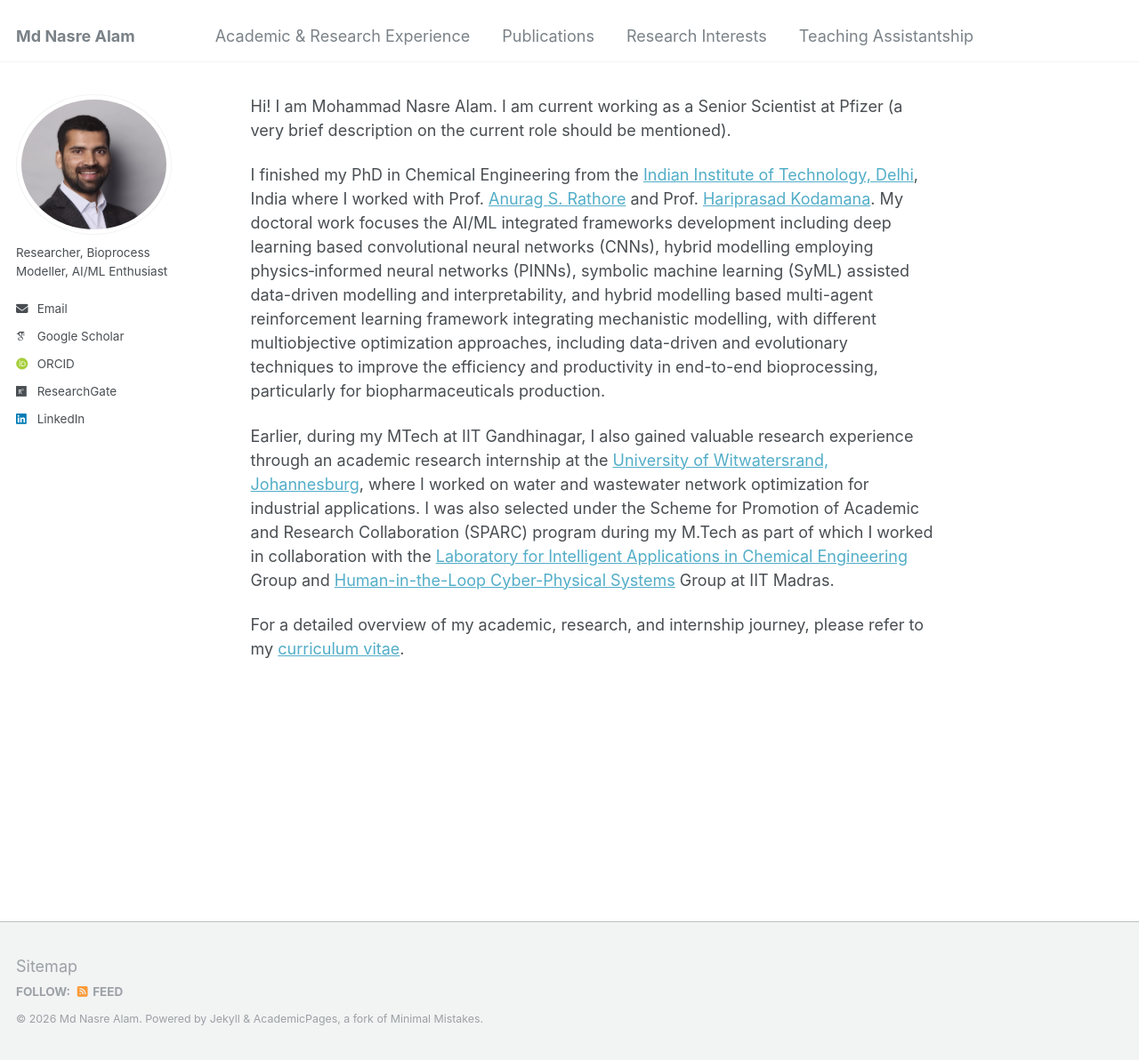
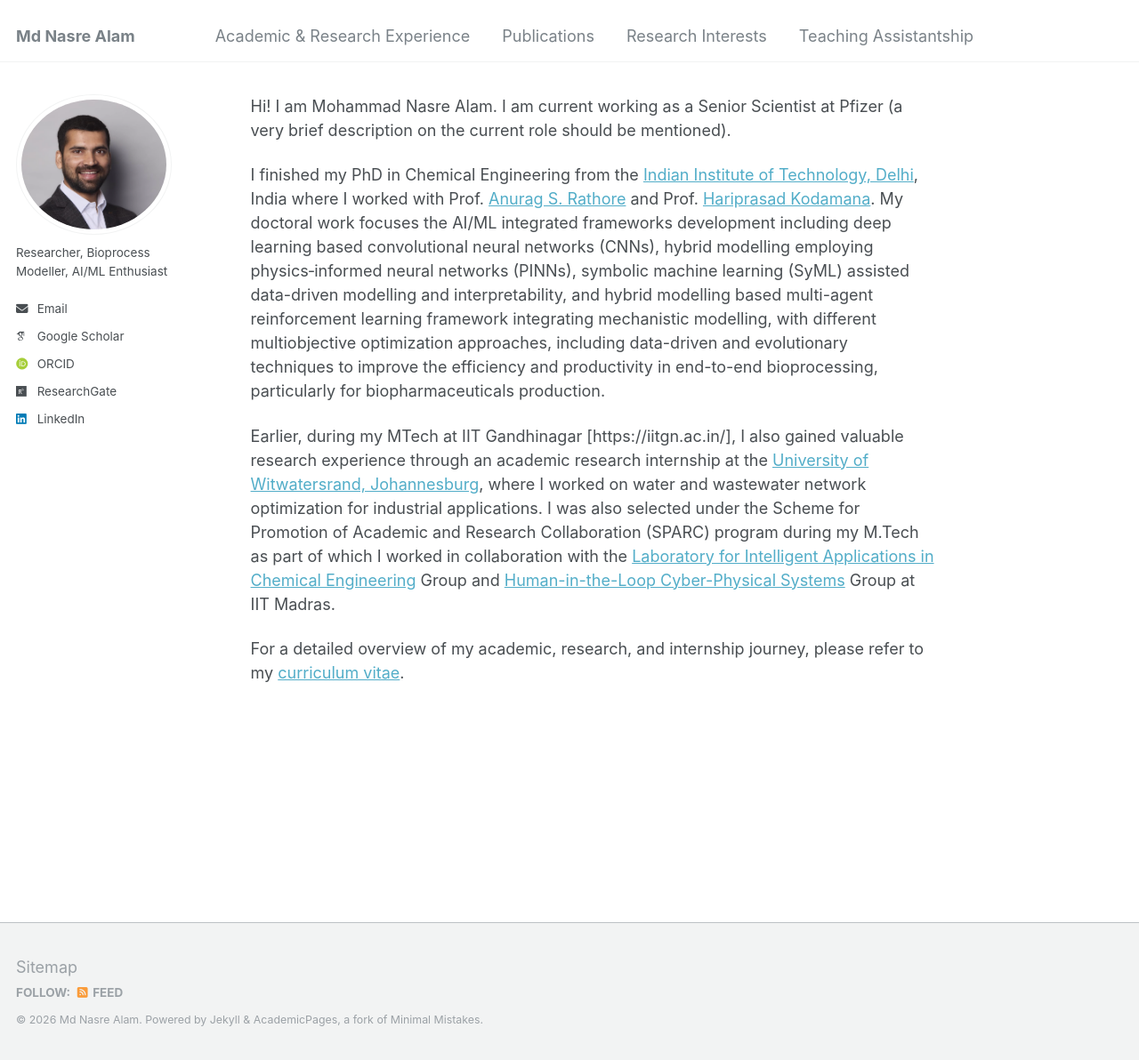
Before and after one commit to mdnasreiit/mdnasreiit.github.io, a Jekyll site: the page built from _pages/about.md, in a window 1280 px wide and 1192 px high. Shown: the whole window at 89% size. Built offline with Jekyll 4.4.1, drawn with Linux system fonts in a browser that asks for light colours; some web fonts are replaced; part of the change alters nothing that is shown.

Commit message:
Fix link formatting for IIT Gandhinagar in about.md
Corrected the formatting of the IIT Gandhinagar link in the about page.

```diff
--- a/_pages/about.md
+++ b/_pages/about.md
@@ -13,6 +13,6 @@ Hi! I am Mohammad Nasre Alam. I am current working as a Senior Scientist at Pfiz
 I finished my PhD in Chemical Engineering from the [Indian Institute of Technology, Delhi](https://home.iitd.ac.in/), India where I worked with Prof. [Anurag S. Rathore](https://www.biotechcmz.com/) and Prof. [Hariprasad Kodamana](https://web.iitd.ac.in/~kodamana/index.html). My doctoral work focuses the AI/ML integrated frameworks development including deep learning based convolutional neural networks (CNNs), hybrid modelling employing physics‐informed neural networks (PINNs), symbolic machine learning (SyML) assisted data-driven modelling and interpretability, and hybrid modelling based multi-agent reinforcement learning framework integrating mechanistic modelling, with different multiobjective optimization approaches, including data-driven and evolutionary techniques to improve the efficiency and productivity in end-to-end bioprocessing, particularly for biopharmaceuticals production.
 
 
-Earlier, during my MTech at IIT Gandhinagar, I also gained valuable research experience through an academic research internship at the [University of Witwatersrand, Johannesburg](https://www.wits.ac.za/), where I worked on water and wastewater network optimization for industrial applications. I was also selected under the Scheme for Promotion of Academic and Research Collaboration (SPARC) program during my M.Tech as part of which I worked in collaboration with the [Laboratory for Intelligent Applications in Chemical Engineering](https://home.iitm.ac.in/raj/) Group and [Human-in-the-Loop Cyber-Physical Systems](https://home.iitm.ac.in/babji.srinivasan/index.html) Group at IIT Madras.
+Earlier, during my MTech at IIT Gandhinagar [https://iitgn.ac.in/], I also gained valuable research experience through an academic research internship at the [University of Witwatersrand, Johannesburg](https://www.wits.ac.za/), where I worked on water and wastewater network optimization for industrial applications. I was also selected under the Scheme for Promotion of Academic and Research Collaboration (SPARC) program during my M.Tech as part of which I worked in collaboration with the [Laboratory for Intelligent Applications in Chemical Engineering](https://home.iitm.ac.in/raj/) Group and [Human-in-the-Loop Cyber-Physical Systems](https://home.iitm.ac.in/babji.srinivasan/index.html) Group at IIT Madras.
 
 For a detailed overview of my academic, research, and internship journey, please refer to my [curriculum vitae](https://drive.google.com/file/d/1409JjZOCiwoabOxOmhlOhtApqRy6TC9u/view?usp=drive_link).
```
